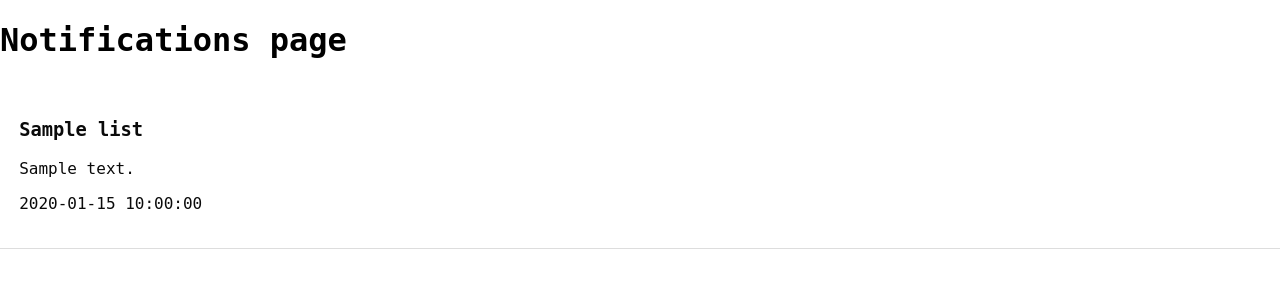
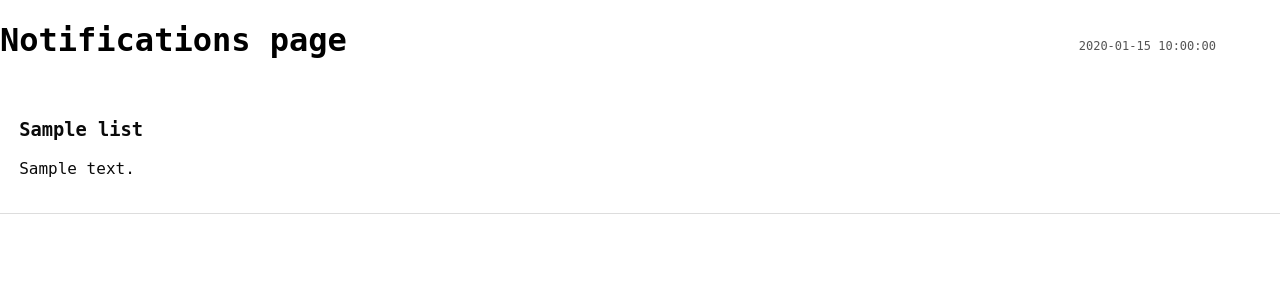
Before and after one commit to SavvaS412/neteye, a Flask app: template templates/notifications.html in a window 1280 px wide. Shown: the part 53-353 px from the top of the page. Run offline with Flask 3, Linux system fonts and the light colour scheme; the template is opened without the code that fills it: most values are stand-ins (such as "Sample title", 1, 10 or a date in 2020); data that the repository does not hold is empty.

Commit message:
feat: change notification item design

```diff
--- a/static/notifications.css
+++ b/static/notifications.css
@@ -9,27 +9,35 @@
     overflow: auto;
   }
 
-  .notification-item {
-    flex: 1;
-    display: flex;
-    align-items: center;
-    padding: 1.5%;
-    border-bottom: 1px solid #ddd;
-    cursor: pointer;
-  }
-
-  .notification-item a {
+  .notification-list a {
     width: 100%;
     height: 100%;
   }
 
+  .notification-item {
+    align-items: center;
+    border-bottom: 1px solid #ddd;
+    cursor: pointer;
+    width: auto;
+    height: auto;
+    padding: 1.5%;
+  }
+
   .notification-item * {
+    text-decoration: none;
     color: #0a0a0a;
-    text-decoration: none;
   }
 
   .notification-item.active .details {
     display: block;
+  }
+
+  .notification-date {
+    color: #555;
+    position: absolute;
+    font-size: 12px;
+    right: 5%;
+    top: 10%;
   }
 
   .is-read {
--- a/templates/notifications.html
+++ b/templates/notifications.html
@@ -12,7 +12,10 @@
         {% for id in list %}
         <li class="notification-item" value="{{id}}">
             <a href="#">
-                <h3>{{ list[id].name }}</h3><p>{{list[id].description}}</p><p>{{list[id].date}}</p>
+                <h3>{{ list[id].name }}</h3>
+                <p>{{list[id].description}}</p>
+                <p class="notification-date">{{list[id].date}}</p>
+
             </a>
         </li>
         {% endfor %}
```
